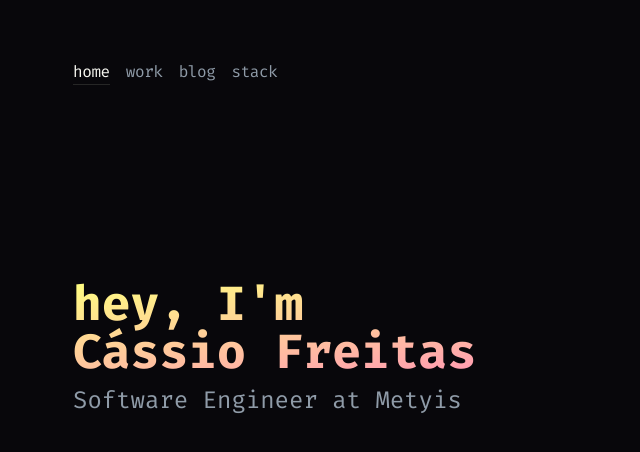
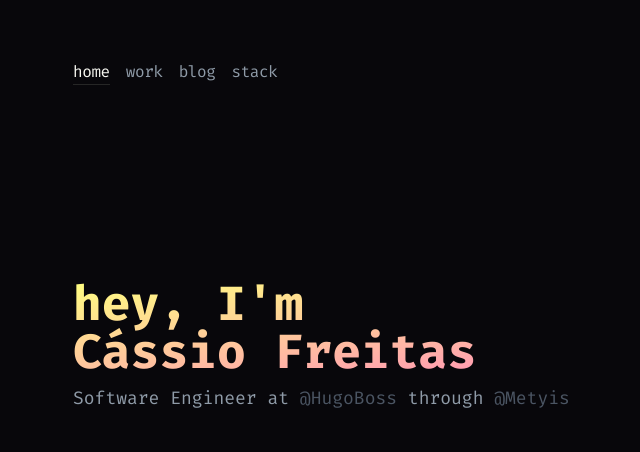
Before and after one commit to cassiorsfreitas/cassiorsfreitas.com, a Next.js app: page / in a window 1280 px wide. Shown: the top 452 px of the page, without its empty margins (231-871 px from the left). Built offline with nearby package versions, Linux system fonts and the light colour scheme.

Commit message:
feat: add hugoboss and metyis in the home description

```diff
--- a/src/app/page.tsx
+++ b/src/app/page.tsx
@@ -4,8 +4,25 @@ export default function Home() {
       <h1 className="text-4xl lg:text-5xl font-extrabold text-transparent bg-clip-text bg-gradient-to-br from-gradient-yellow to-gradient-pink">
         hey, I&apos;m <br /> Cássio Freitas
       </h1>
-      <h2 className="text-lg lg:text-2xl text-grey mt-2">
-        Software Engineer at Metyis
+      <h2 className="text-lg lg:text-lg text-grey mt-2">
+        Software Engineer at{' '}
+        <a
+          className="text-gray-600"
+          target="_blank"
+          href="https://www.hugoboss.com/"
+          rel="noreferrer"
+        >
+          @HugoBoss
+        </a>{' '}
+        through{' '}
+        <a
+          className="text-gray-600"
+          target="_blank"
+          href="https://www.metyis.com/"
+          rel="noreferrer"
+        >
+          @Metyis
+        </a>
       </h2>
     </main>
   )
```
